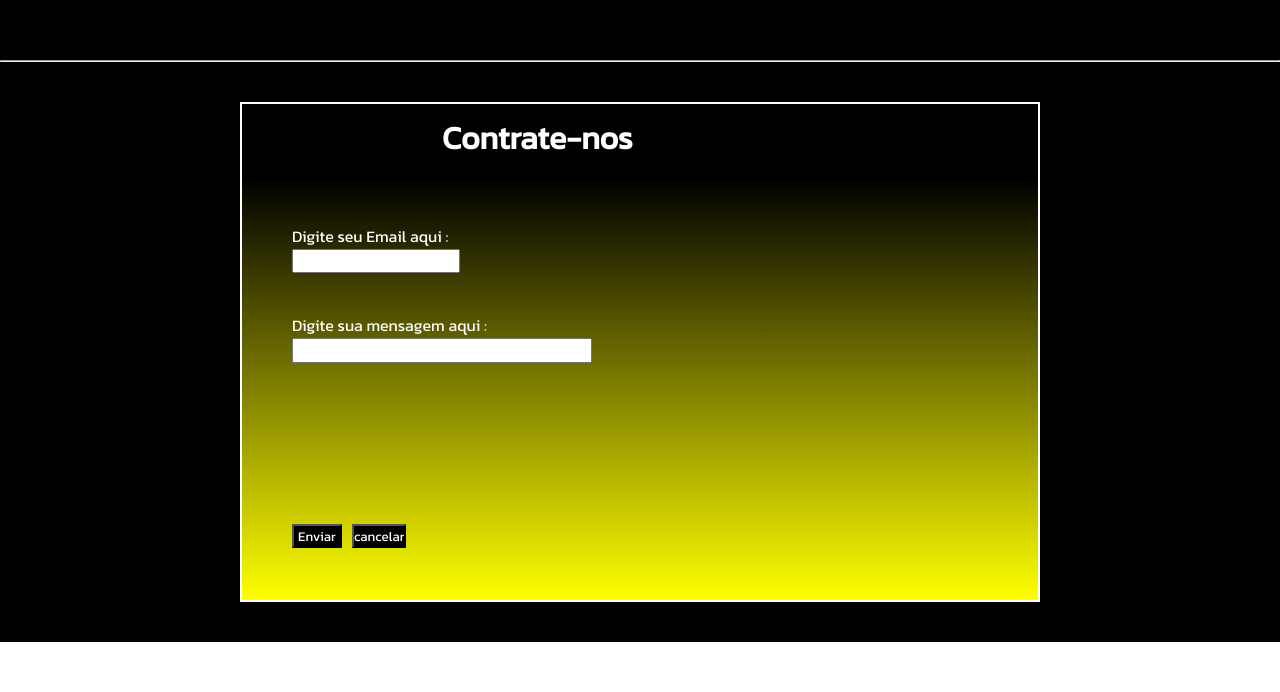
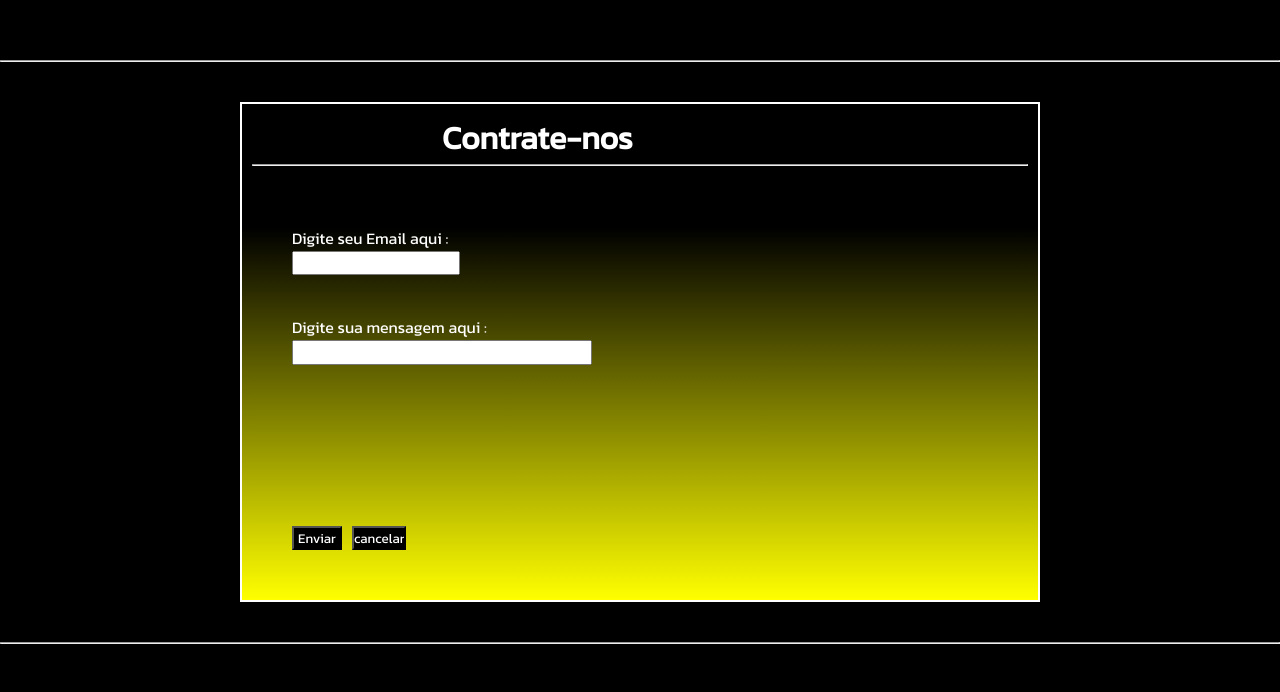
Before and after one commit to kaua-silv/projeto-fatec, a plain HTML site: page html/index.html in a window 1280 px wide. Shown: the part 864-1556 px from the top of the page. Before the commit the page ends 1506 px from the top, so only its background shows below. Drawn offline with Linux system fonts and the light colour scheme.

Commit message:
colocando menu contrato

```diff
--- a/css/home.css
+++ b/css/home.css
@@ -191,7 +191,7 @@ background-size: cover;
 /* cs area do contrato*/
 
 .contrato {
-    background: linear-gradient(black 15%, yellow );
+   background: linear-gradient(black 25%,yellow );
     border: 2px solid white;
     height: 500px;
     width: 800px;
--- a/html/index.html
+++ b/html/index.html
@@ -84,7 +84,7 @@
 <hr>
 <div class="contrato">
     <h1 id="titulo">Contrate-nos</h1>
-
+    <hr>
     <div class="caixa-de-entrada">
        <div class="email"></div>
         <!-- caixa de email -->
@@ -109,7 +109,15 @@
 </div>
 </div>
 </div>
+<hr>
 
+<div class="exemplo">
+    <ul>
+        <li>em branco: dias disponiveis</li>
+        <li>amarelos: dias indisponiveis</li>
+
+    </ul>
+</div>
 
 
 
```
